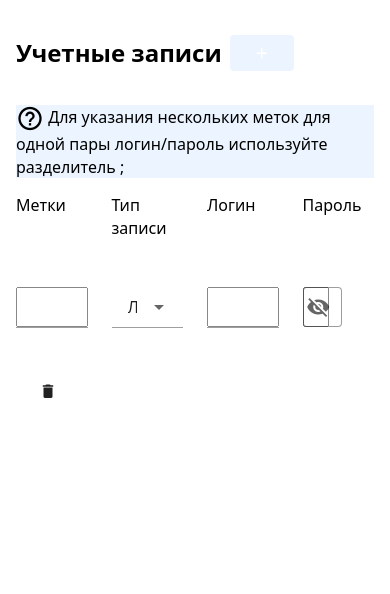
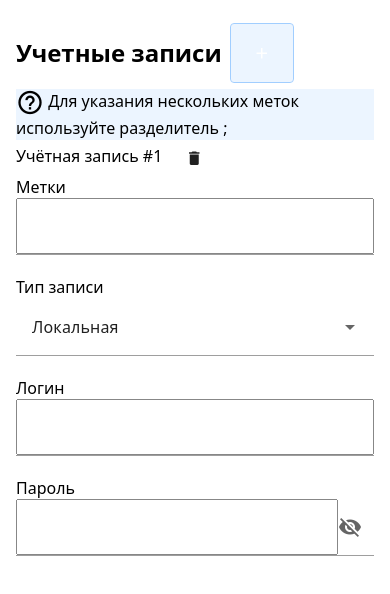
Before and after one commit to JackHummer943/account-management-form, a Vue app: page / in a window 390 px wide. Both pictures are taken after a click on the button 261 px from the left and 52 px from the top of the page. Shown: the top 594 px of the page. Built offline with nearby package versions, Linux system fonts and the light colour scheme.

Commit message:
Корректировка замечаний и адаптивность

```diff
--- a/src/stores/accountsStore.ts
+++ b/src/stores/accountsStore.ts
@@ -12,18 +12,27 @@ export type Account = {
   password: string | null
 }
 
+const validateLabel = (text: string) => text.length <= 50;
+const validateLogin = (login: string) => login.trim().length > 0 && login.length <= 100;
+const validatePassword = (password: string) => password.length <= 100;
+
 export const useAccountsStore = defineStore('accounts', () => {
-  const accounts = ref<Account[]>([]);
+  const accounts = ref<Account[]>([])
 
-  const savedAccounts = localStorage.getItem('accounts');
-
-  if (savedAccounts) {
-    accounts.value = JSON.parse(savedAccounts);
+  const saved = localStorage.getItem('accounts')
+  if (saved) {
+    try {
+      const parsed = JSON.parse(saved);
+      accounts.value = parsed.filter((acc: Account) => isValid(acc))
+    } catch (e) {
+      console.error('Ошибка загрузки accounts', e)
+    }
   }
 
-  watch(accounts, (newAccounts) => {
-    localStorage.setItem('accounts', JSON.stringify(newAccounts));
-  }, { deep: true });
+  watch(accounts, (newVal) => {
+    const valid = newVal.filter(isValid)
+    localStorage.setItem('accounts', JSON.stringify(valid))
+  }, { deep: true })
 
   const addAccount = () => {
     accounts.value.push({
@@ -39,8 +48,25 @@ export const useAccountsStore = defineStore('accounts', () => {
   }
 
   const updateAccount = (index: number, updates: Partial<Account>) => {
-    Object.assign(accounts.value[index], updates);
+    const current = accounts.value[index]
+    if (!current) return false
+
+    const candidate = { ...current, ...updates }
+    if (!isValid(candidate)) return false
+
+    Object.assign(current, updates)
+    return true
   }
 
-  return { accounts, addAccount, removeAccount, updateAccount };
+  function isValid(acc: Account): boolean {
+    const loginOk = validateLogin(acc.login)
+    const labelsOk = acc.labels.every(l => typeof l.text === 'string' && validateLabel(l.text))
+    const passwordOk = acc.type === 'LDAP'
+      ? acc.password === null
+      : acc.password !== null && validatePassword(acc.password)
+
+    return loginOk && labelsOk && passwordOk
+  }
+
+  return { accounts, addAccount, removeAccount, updateAccount }
 })
--- a/src/views/AccountForm.vue
+++ b/src/views/AccountForm.vue
@@ -1,102 +1,175 @@
 <template>
   <v-container>
     <v-row>
-      <v-col>
       <div style="display:flex; align-items:center; gap:8px;">
         <h2>Учетные записи</h2>
-          <v-btn @click="addAccount">
-            <v-icon icon="mdi-plus" />
+        <v-btn variant="outlined" @click="store.addAccount" class="button-plus">
+          <v-icon>mdi-plus</v-icon>
         </v-btn>
       </div>
-      </v-col>
     </v-row>
-    <p style="background-color: rgb(161, 206, 255, 0.2);">
+
+    <div style="background:rgba(161,206,255,0.2);">
       <v-icon icon="mdi-help-circle-outline" size="large"
         v-tooltip="'Для указания нескольких меток для одной пары логин/пароль используйте разделитель ;'" />
-      Для указания нескольких меток для одной пары логин/пароль используйте разделитель ;
-    </p>
-    <v-row class="header">
-      <v-col cols="3">Метки</v-col>
-      <v-col cols="3">Тип записи</v-col>
-      <v-col cols="3">Логин</v-col>
-      <v-col cols="3">Пароль</v-col>
-      <v-col cols="auto"></v-col>
+      Для указания нескольких меток используйте разделитель ;
+    </div>
+
+    <v-row v-if="$vuetify.display.smAndUp" class="header">
+      <v-col cols="3" sm="2" md="2">Метки</v-col>
+      <v-col cols="3" sm="3" md="3">Тип записи</v-col>
+      <v-col cols="3" sm="3" md="3">Логин</v-col>
+      <v-col cols="3" md="3">Пароль</v-col>
+      <v-col col></v-col>
     </v-row>
-    <v-row v-for="(account, index) in accounts" :key="index">
-      <v-col cols="3">
-        <v-text-field v-model="labelStrings[index]" density="compact" hide-details="auto" :rules="[rules.label]"
-          @blur="updateLabels(index)" />
+
+    <div v-for="(account, index) in store.accounts" :key="index">
+
+      <div v-if="$vuetify.display.xs">
+        <div class="pa-4">
+          <div class="d-flex justify-space-between align-center mb-3">
+            <span class="text-overline">Учётная запись #{{ index + 1 }}</span>
+            <v-btn @click="store.removeAccount(index)">
+              <v-icon>mdi-delete</v-icon>
+            </v-btn>
+          </div>
+
+          <div class="mb-3">
+            <div class="text-overline mb-1">Метки</div>
+            <v-text-field v-model="labelStrings[index]" :rules="[rules.label]" @blur="updateLabels(index)" />
+          </div>
+
+          <div class="mb-3">
+            <div class="text-overline mb-1">Тип записи</div>
+            <v-select v-model="account.type" :items="typeItems" item-title="title" item-value="value"
+              @update:model-value="handleTypeChange(index)" />
+          </div>
+
+          <div class="mb-3">
+            <div class="text-overline mb-1">Логин</div>
+            <v-text-field v-model="account.login" :rules="[rules.required, rules.login]" @blur="updateLogin(index)" />
+          </div>
+
+          <div v-if="account.type !== 'LDAP'" class="mb-3">
+            <div class="text-overline mb-1">Пароль</div>
+            <v-text-field v-model="account.password" :type="passwordVisible[index] ? 'text' : 'password'"
+              :append-inner-icon="passwordVisible[index] ? 'mdi-eye' : 'mdi-eye-off'"
+              @click:append-inner="togglePasswordVisibility(index)" :rules="[rules.required, rules.password]"
+              @blur="updatePassword(index)" />
+          </div>
+        </div>
+      </div>
+
+      <v-row v-else class="align-center">
+        <v-col cols="3" sm="2" md="2" lg="2" xl="2">
+          <v-text-field v-model="labelStrings[index]" :rules="[rules.label]" @blur="updateLabels(index)" />
         </v-col>
-      <v-col cols="3">
-        <v-select v-model="account.type" :items="typeItems" item-title="title" item-value="value" density="compact"
-          hide-details="auto" @update:model-value="handleTypeChange(index)" />
+
+        <v-col cols="3" sm="3" md="3" lg="3" xl="3">
+          <v-select v-model="account.type" :items="typeItems" item-title="title" item-value="value"
+            @update:model-value="handleTypeChange(index)" />
         </v-col>
-      <v-col :cols="account.type === 'LDAP' ? 5 : 3">
-        <v-text-field v-model="account.login" density="compact" hide-details="auto"
-          :rules="[rules.required, rules.login]" />
+
+        <v-col :cols="account.type === 'LDAP' ? 5 : 3" :sm="account.type === 'LDAP' ? 6 : 3"
+          :md="account.type === 'LDAP' ? 6 : 3" :lg="account.type === 'LDAP' ? 6 : 3"
+          :xl="account.type === 'LDAP' ? 6 : 3">
+          <v-text-field v-model="account.login" :rules="[rules.required, rules.login]" @blur="updateLogin(index)" />
         </v-col>
-      <v-col :cols="account.type === ('LDAP' as string) ? 1 : 2" v-if="account.type !== ('LDAP' as string)">
-        <v-text-field v-if="account.type === 'Local'" v-model="account.password"
-          :type="passwordVisible[index] ? 'text' : 'password'" density="compact" variant="outlined"
-          :append-inner-icon="passwordVisible[index] ? 'mdi-eye' : 'mdi-eye-off'"
-          @click:append-inner="togglePasswordVisibility(index)" :rules="[rules.required, rules.password]" />
+
+        <v-col v-if="account.type !== 'LDAP'" :cols="account.type === 'LDAP' ? 1 : 2"
+          :sm="account.type === 'LDAP' ? 1 : 3" :md="account.type === 'LDAP' ? 1 : 3" lg="3" xl="3">
+          <v-text-field v-model="account.password" :type="passwordVisible[index] ? 'text' : 'password'"
+            variant="outlined" :append-inner-icon="passwordVisible[index] ? 'mdi-eye' : 'mdi-eye-off'"
+            @click:append-inner="togglePasswordVisibility(index)" :rules="[rules.required, rules.password]"
+            @blur="updatePassword(index)" />
         </v-col>
-      <v-col cols="auto">
-        <v-btn @click="removeAccount(index)">
+
+        <v-col col sm="1" md="1" lg="1" xl="auto">
+          <v-btn size="small" @click="store.removeAccount(index)" class="button-delete">
             <v-icon>mdi-delete</v-icon>
           </v-btn>
         </v-col>
       </v-row>
+    </div>
   </v-container>
 </template>
+
 <script setup lang="ts">
-
-import { useAccountsStore } from '../stores/accountsStore';
-import { computed, ref, watch } from 'vue';
-
-import rules from '../model/inputRules';
+import { useAccountsStore } from '@/stores/accountsStore';
+import { ref, watch } from 'vue';
+import rules from '@/model/inputRules';
 
 const store = useAccountsStore();
 
-const accounts = computed(() => store.accounts);
-const labelStrings = ref<string[]>(accounts.value.map(acc => acc.labels.map(l => l.text).join(';')));
-const passwordVisible = ref<boolean[]>(accounts.value.map((visible) => !visible));
+const labelStrings = ref<string[]>([]);
+const passwordVisible = ref<boolean[]>([]);
 
-watch(accounts, () => {
-  labelStrings.value = accounts.value.map(acc => acc.labels.map(l => l.text).join(';'));
-}, { deep: true });
+watch(
+  () => store.accounts,
+  (accounts) => {
+    labelStrings.value = accounts.map(acc =>
+      acc.labels.map(l => l.text).join(';')
+    );
+    passwordVisible.value = accounts.map(() => false);
+  },
+  { immediate: true }
+);
 
 const typeItems = [
   { value: 'Local', title: 'Локальная' },
   { value: 'LDAP', title: 'LDAP' },
 ];
 
-const addAccount = () => {
-  store.addAccount();
-  labelStrings.value.push('');
+const updateLabels = (index: number) => {
+  const value = (labelStrings.value[index] || '').trim();
+  if (value.length > 50) return;
+
+  const labels = value
+    .split(';')
+    .map(t => t.trim())
+    .filter(Boolean)
+    .map(text => ({ text }));
+
+  store.updateAccount(index, { labels });
+};
+
+const updateLogin = (index: number) => {
+  const login = store.accounts[index]!.login?.trim();
+  if (!login || login.length > 100) return;
+  store.updateAccount(index, { login });
+};
+
+const updatePassword = (index: number) => {
+  const password = store.accounts[index]!.password;
+  if (store.accounts[index]!.type === 'Local' && (!password || password.length > 100)) {
+    return;
   }
-
-const removeAccount = (index: number) => {
-  store.removeAccount(index);
-  labelStrings.value.splice(index, 1);
-}
-
-const updateLabels = (index: number) => {
-  const labels = labelStrings.value[index]!
-    .split(';')
-    .map(text => text.trim())
-    .filter(text => text !== '')
-    .map(text => ({ text }));
-  store.updateAccount(index, { labels });
-}
+  store.updateAccount(index, { password });
+};
 
 const handleTypeChange = (index: number) => {
-  if (accounts.value[index]!.type === 'LDAP') {
+  if (store.accounts[index]!.type === 'LDAP') {
     store.updateAccount(index, { password: null });
   }
-}
+};
 
 const togglePasswordVisibility = (index: number) => {
   passwordVisible.value[index] = !passwordVisible.value[index];
+};
+</script>
+
+<style>
+.v-row {
+  margin: 0 !important;
 }
-</script>
+
+.button-plus {
+  height: 60px !important;
+  border-color: rgba(161, 206, 255, 1) !important;
+  border-radius: 3px;
+}
+
+.button-delete {
+  height: calc(var(--v-btn-height) + 20px) !important;
+}
+</style>
```
Lines whose indentation alone changed are shown as unchanged.
